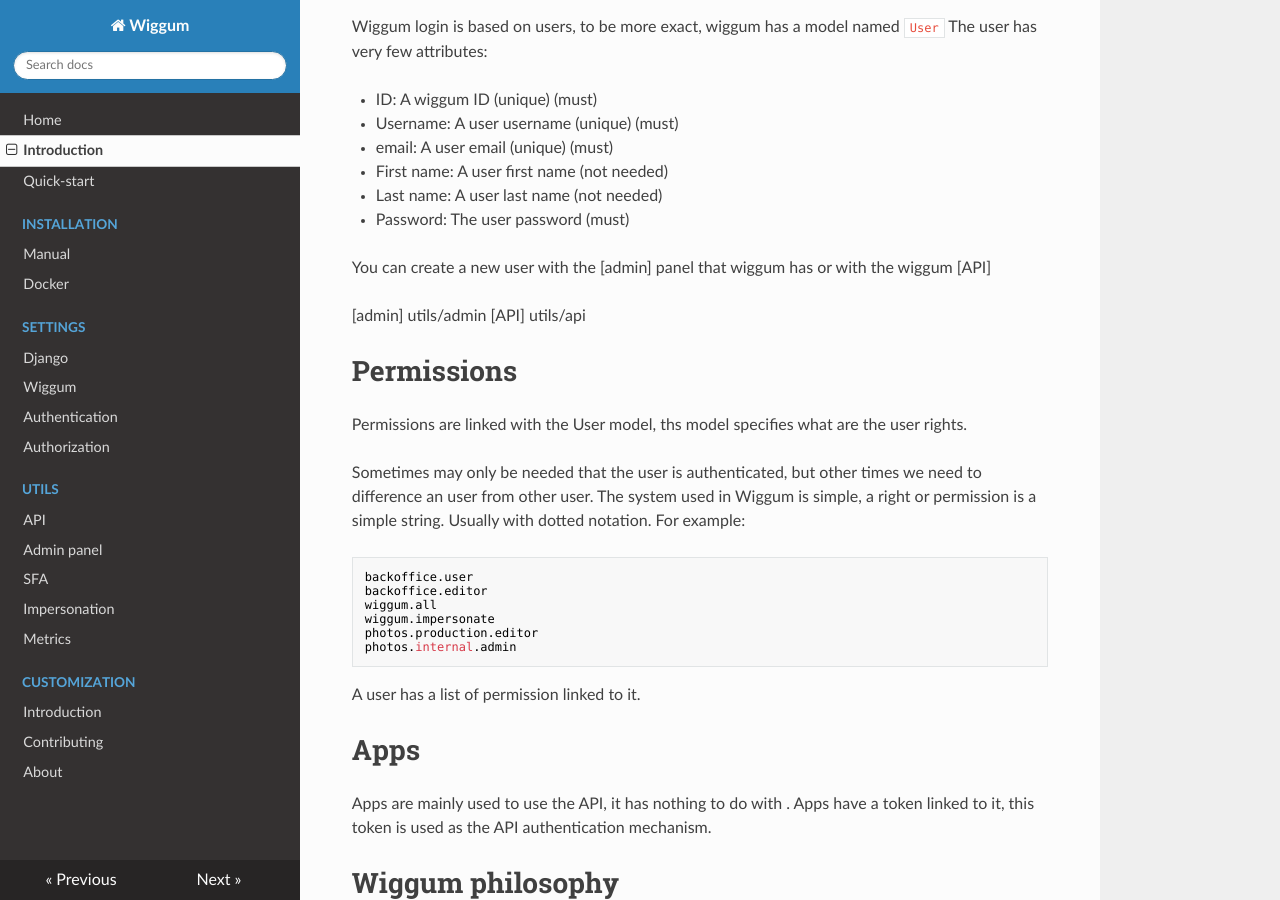
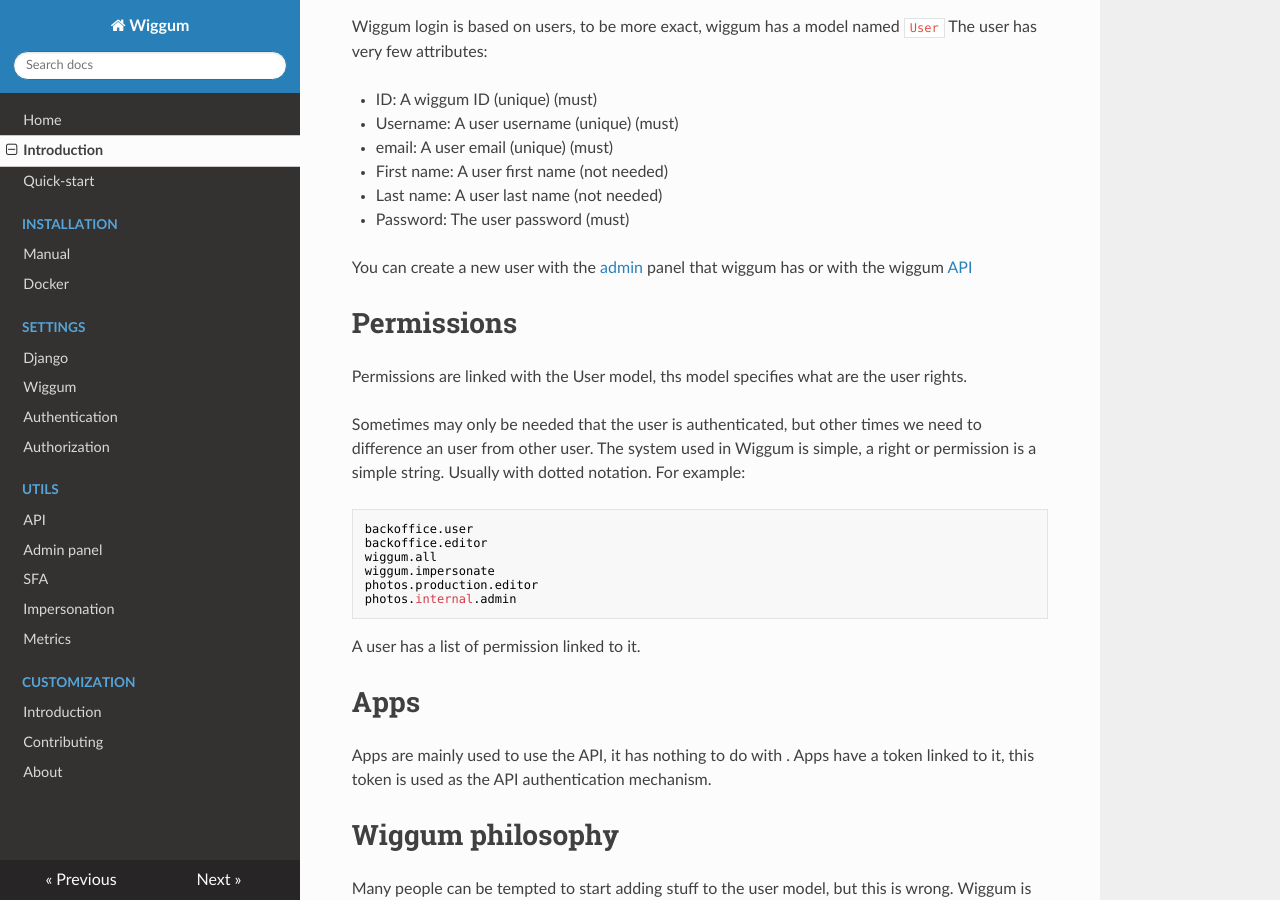
Before and after one commit to qdqmedia/wiggum, an MkDocs documentation site: the page built from docs/introduction.md, in a window 1280 px wide and 900 px high, scrolled down 945 px. Built offline with MkDocs 1.6.1, drawn with Linux system fonts in a browser that asks for light colours; nearby versions of some CDN libraries; old or Windows-style settings are respelled for this version of MkDocs.

Commit message:
Fix docs links
Signed-off-by: Xabier Larrakoetxea <xilarrakoetxea@qdqmedia.com>

```diff
--- a/docs/introduction.md
+++ b/docs/introduction.md
@@ -29,8 +29,8 @@ The user has very few attributes:
 You can create a new user with the [admin] panel that wiggum has or with the
 wiggum [API]
 
-[admin] utils/admin
-[API] utils/api
+[admin]: utils/admin
+[API]: utils/api
 
 # Permissions
 Permissions are linked with the User model, ths model specifies what are the user
```
